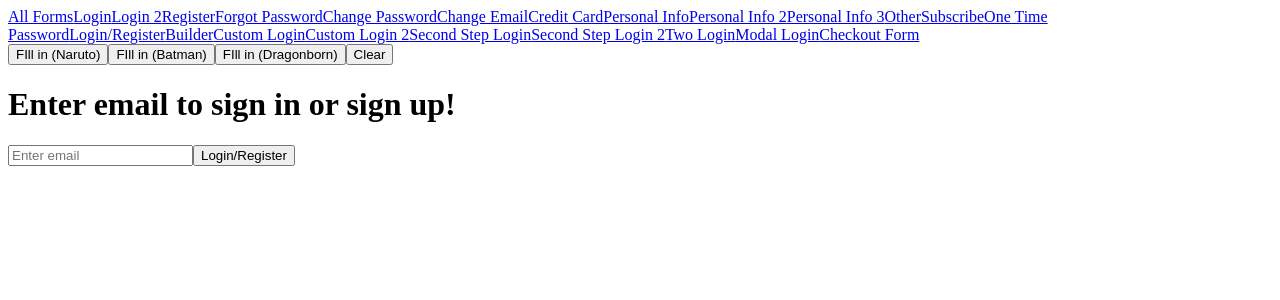
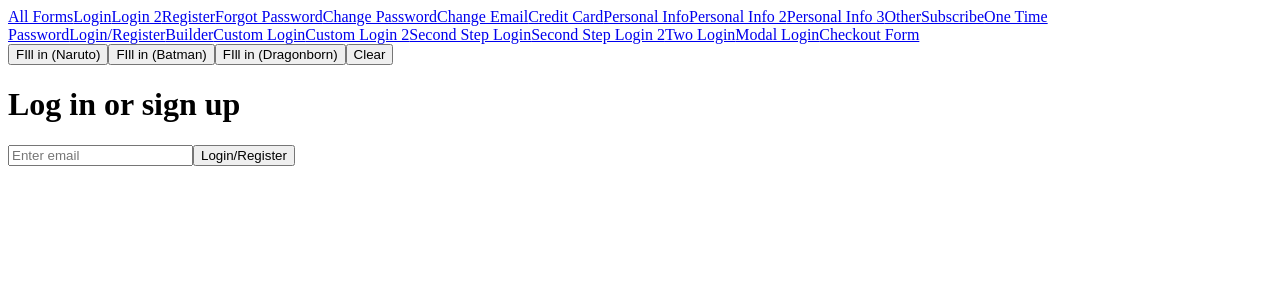
Before and after one commit to NordPass/autofill-samples, a React (Vite) app: page /#/loginRegister in a window 1280 px wide. Shown: the top 300 px of the page. Built offline with nearby package versions, Linux system fonts and the light colour scheme.

Commit message:
fix: login_register form

```diff
--- a/src/Forms/LoginRegister.tsx
+++ b/src/Forms/LoginRegister.tsx
@@ -34,7 +34,7 @@ export const LoginRegister = () => {
         Clear
       </button>
       <form className="flex flex-col items-start mt-3">
-        <h1 className="text-4xl mb-3">Enter email to sign in or sign up!</h1>
+        <h1 className="text-4xl mb-3">Log in or sign up</h1>
         <input
           ref={email}
           className="input input-bordered w-full max-w-xs"
```
